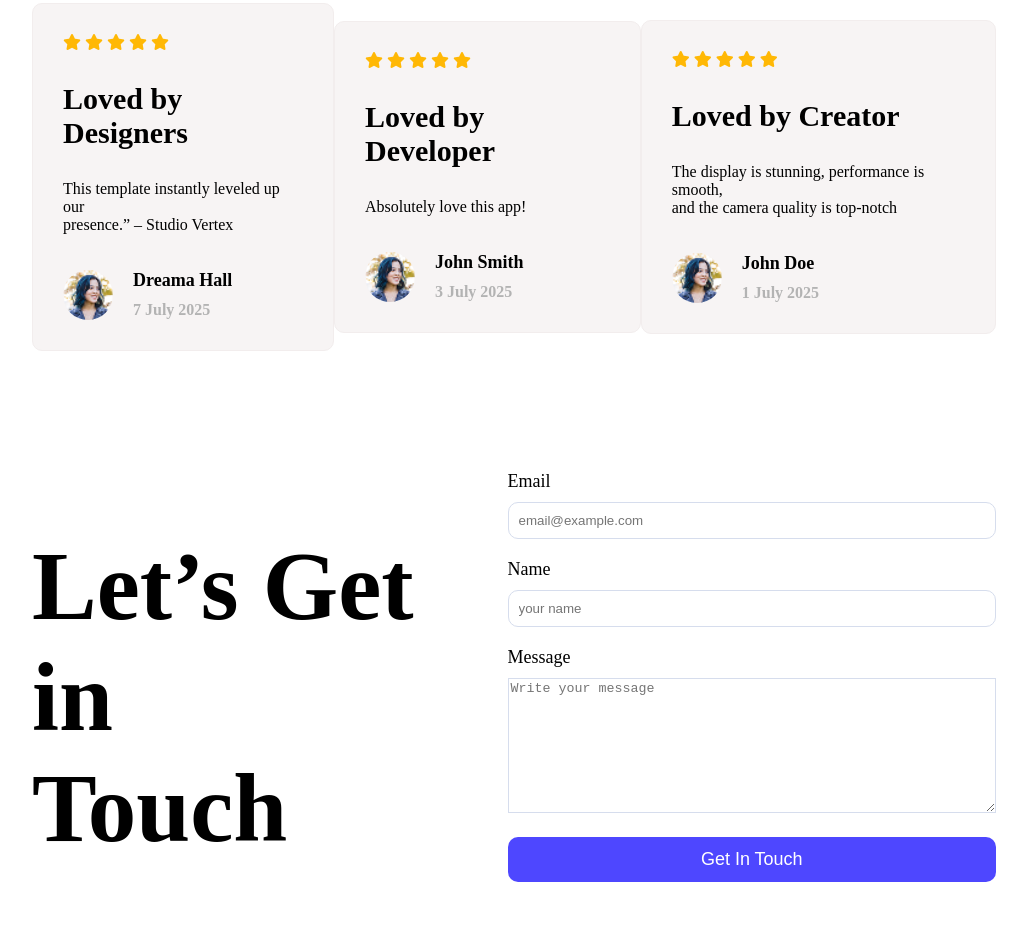
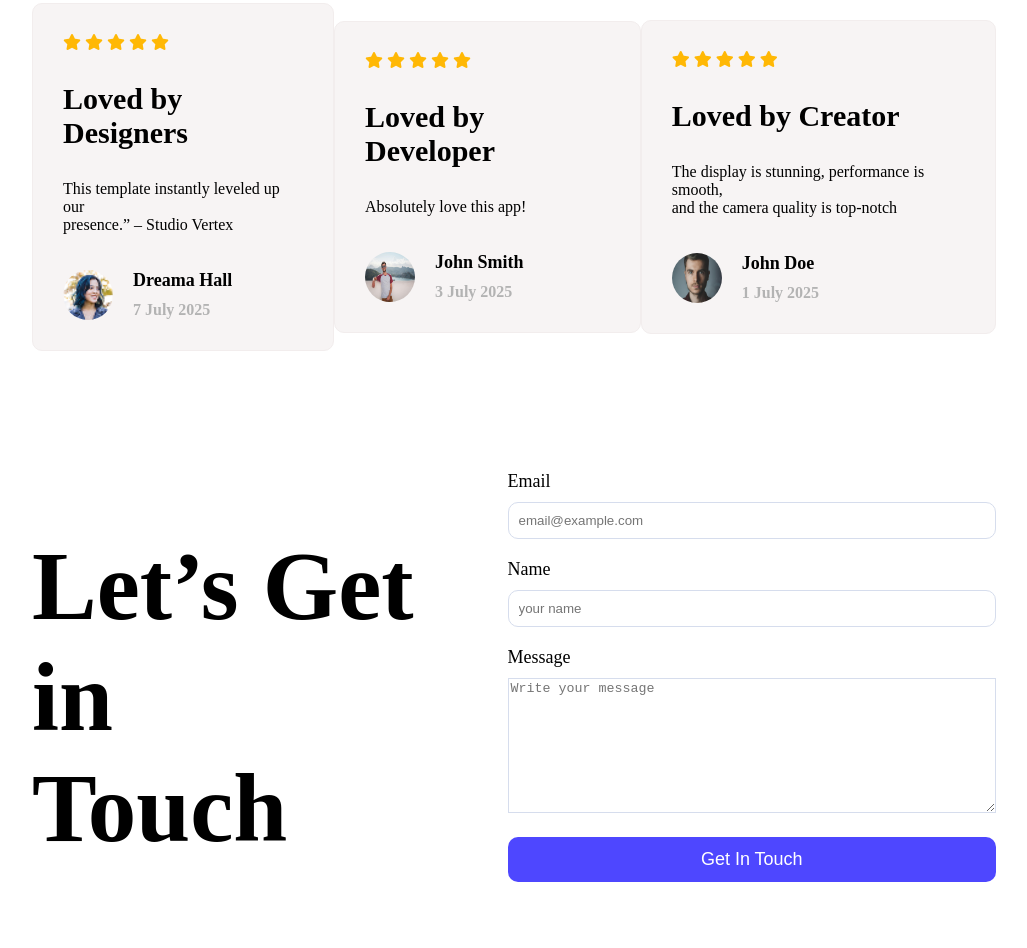
Before and after one commit to fahimmuntasirorin/webwise, a plain HTML site: page index.html in a window 1280 px wide. Shown: the part 1640-2588 px from the top of the page, without its empty margins (126-1153 px from the left). Drawn offline with Linux system fonts and the light colour scheme.

Commit message:
avatar changes

```diff
--- a/index.html
+++ b/index.html
@@ -80,7 +80,7 @@
                     </div>
                     <p>This template instantly leveled up our <br> presence.” – Studio Vertex</p>
                     <div class="user-review">
-                        <img src="./Assets/avatar.png" alt="">
+                        <img src="./Assets/avatar.png" alt="avatar">
                         <div class="review-content">
                             <h5>Dreama Hall</h5>
                             <h6>7 July 2025</h6>
@@ -100,7 +100,7 @@
                     </div>
                     <p>Absolutely love this app!</p>
                     <div class="user-review">
-                        <img src="./Assets/avatar.png" alt="">
+                        <img src="./Assets/avatarThree.jpg" alt="avatarThree">
                         <div class="review-content">
                             <h5>John Smith</h5>
                             <h6>3 July 2025</h6>
@@ -120,7 +120,7 @@
                     </div>
                     <p>The display is stunning, performance is smooth, <br> and the camera quality is top-notch</p>
                     <div class="user-review">
-                        <img src="./Assets/avatar.png" alt="">
+                        <img src="./Assets/avatarTwo.jpg" alt="avatarTwo">
                         <div class="review-content">
                             <h5>John Doe</h5>
                             <h6>1 July 2025</h6>
```
Also changed, not shown: Assets/avatarThree.jpg (added), Assets/avatarTwo.jpg (added).
